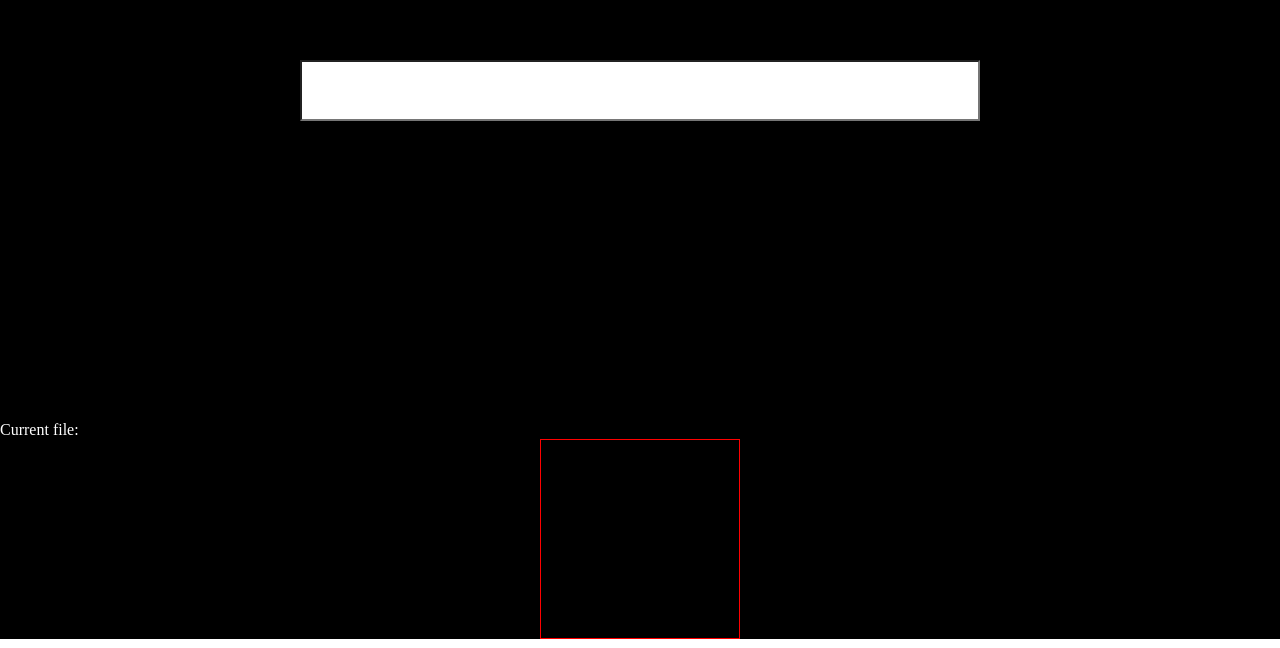
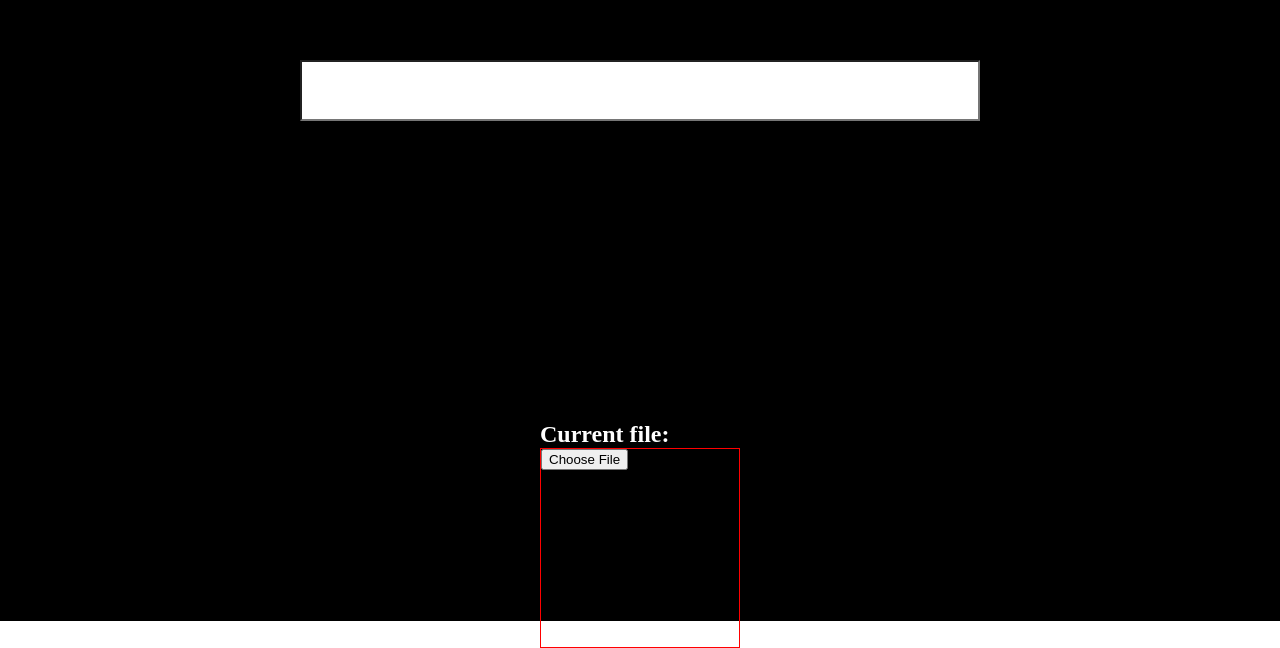
Before and after one commit to MikolajMydel/msc-2022, a React (Vite) app: page / in a window 1280 px wide. Shown: the part 240-888 px from the top of the page. Built offline with nearby package versions, Linux system fonts and the light colour scheme.

Commit message:
File upload - input

```diff
--- a/src/features/codeInput/components/FileUpload/FileUpload.module.scss
+++ b/src/features/codeInput/components/FileUpload/FileUpload.module.scss
@@ -1,9 +1,20 @@
-.Zone {
+@use "../../../../styles/variables.scss" as v;
+.Wrapper {
+	margin: 0 auto;
 	width: 200px;
 	height: 200px;
+}
+.Zone {
+	width: 100%;
+	height: 100%;
 	border: 1px solid red;
 	margin: 0 auto;
 	&Active {
 		border: 1px solid green;
 	}
 }
+
+.FileName {
+	text-align: left;
+	color: map-get(v.$colors, "white");
+}
--- a/src/features/codeInput/components/FileUpload/FileUploadContainer.tsx
+++ b/src/features/codeInput/components/FileUpload/FileUploadContainer.tsx
@@ -1,7 +1,9 @@
-import { DragEvent, useState } from "react";
+import { ChangeEvent, DragEvent, useState } from "react";
 import FileUploadZone from "./FileUploadZone";
+import styles from "./FileUpload.module.scss";
 
 export type handleDropType = (event: DragEvent<HTMLDivElement>) => void;
+export type handleChangeType = (event: ChangeEvent<HTMLInputElement>) => void;
 export type handleDragType = (event: DragEvent<HTMLDivElement>) => void;
 
 export default function FileUploadContainer() {
@@ -15,7 +17,7 @@ export default function FileUploadContainer() {
 		event.stopPropagation();
 
 		const file = event.dataTransfer?.files[0];
-		if (file) setFile(file);
+		if (file) updateFile(file);
 		setDragActive(false);
 	};
 
@@ -28,15 +30,28 @@ export default function FileUploadContainer() {
 			setDragActive(false);
 		}
 	};
+
+	const handleChange: handleChangeType = (event) => {
+		const files = event.target.files;
+		if (files && files.length > 0) {
+			updateFile(files[0]);
+		}
+	};
+
+	const updateFile = (file: File) => {
+		// TODO: validation
+		setFile(file);
+	};
+
 	return (
-		<div>
-			{/*  TMP */}
-			<div style={{ color: "white" }}>Current file: {fileName}</div>
+		<div className={styles.Wrapper}>
+			<h2 className={styles.FileName}>Current file: {fileName}</h2>
 
 			<FileUploadZone
 				handleDrop={handleDrop}
 				handleDrag={handleDrag}
 				dragActive={dragActive}
+				handleChange={handleChange}
 			/>
 		</div>
 	);
--- a/src/features/codeInput/components/FileUpload/FileUploadZone.tsx
+++ b/src/features/codeInput/components/FileUpload/FileUploadZone.tsx
@@ -1,10 +1,15 @@
-import { handleDragType, handleDropType } from "./FileUploadContainer";
+import {
+	handleDragType,
+	handleDropType,
+	handleChangeType,
+} from "./FileUploadContainer";
 import styles from "./FileUpload.module.scss";
 import classNames from "classnames";
 
 type FileUploadProps = {
 	handleDrop: handleDropType;
 	handleDrag: handleDragType;
+	handleChange: handleChangeType;
 	dragActive: boolean;
 };
 
@@ -12,6 +17,7 @@ export default function FileUploadZone({
 	handleDrop,
 	handleDrag,
 	dragActive,
+	handleChange,
 }: FileUploadProps) {
 	return (
 		<div
@@ -22,6 +28,8 @@ export default function FileUploadZone({
 			className={classNames(styles.Zone, {
 				[styles.ZoneActive]: dragActive,
 			})}
-		></div>
+		>
+			<input type={"file"} onChange={handleChange} multiple={false} />
+		</div>
 	);
 }
```
